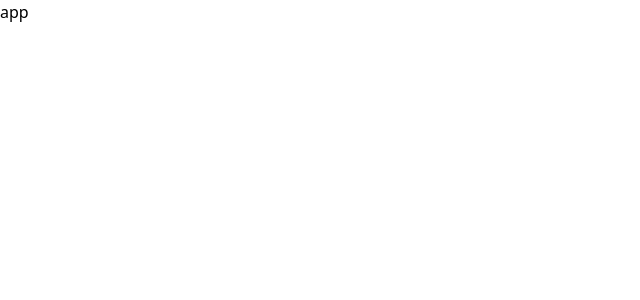
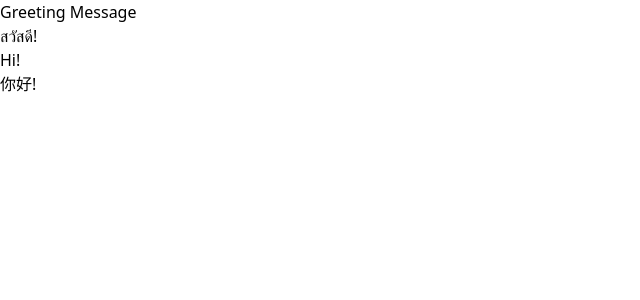
Before and after one commit to mortybunyarit/all-basic-react-concepts, a React (Vite) app: page / in a window 1280 px wide. Shown: the top 300 px of the page, without its empty margins (0-640 px from the left). Built offline with nearby package versions, Linux system fonts and the light colour scheme.

Commit message:
feat:translate-done

```diff
--- a/src/App.jsx
+++ b/src/App.jsx
@@ -1,5 +1,24 @@
+import { useState } from "react";
+
 function App() {
-  return <div>app</div>;
+  const [translate, setTranslate] = useState("Greeting Message");
+
+  return (
+    <div>
+      <div>
+        <p>{translate}</p>
+      </div>
+      <div>
+        <button onClick={() => setTranslate("สวัสดี")}>สวัสดี!</button>
+      </div>
+      <div>
+        <button onClick={() => setTranslate("Hi!")}>Hi!</button>
+      </div>
+      <div>
+        <button onClick={() => setTranslate("你好!")}>你好!</button>
+      </div>
+    </div>
+  );
 }
 
 export default App;
```
